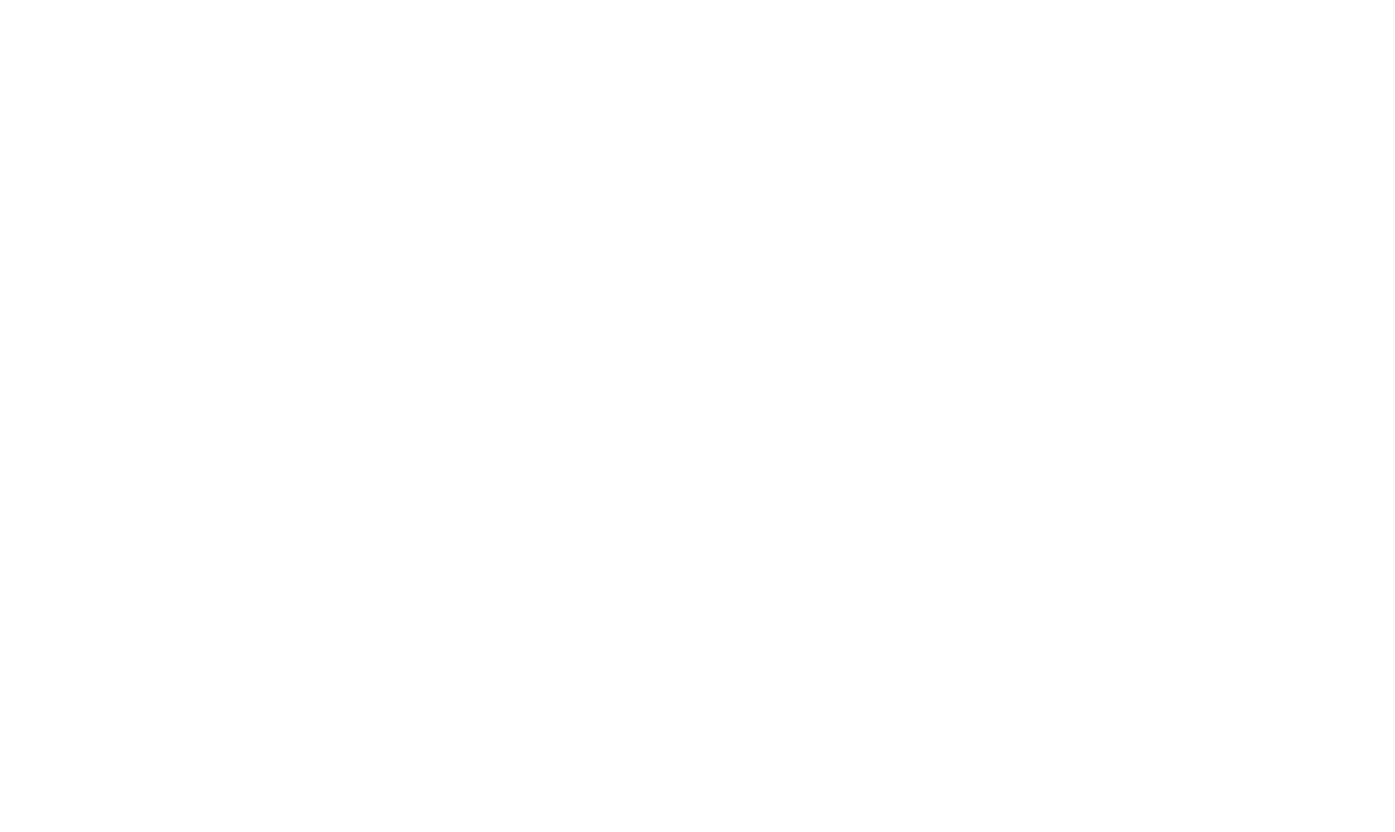
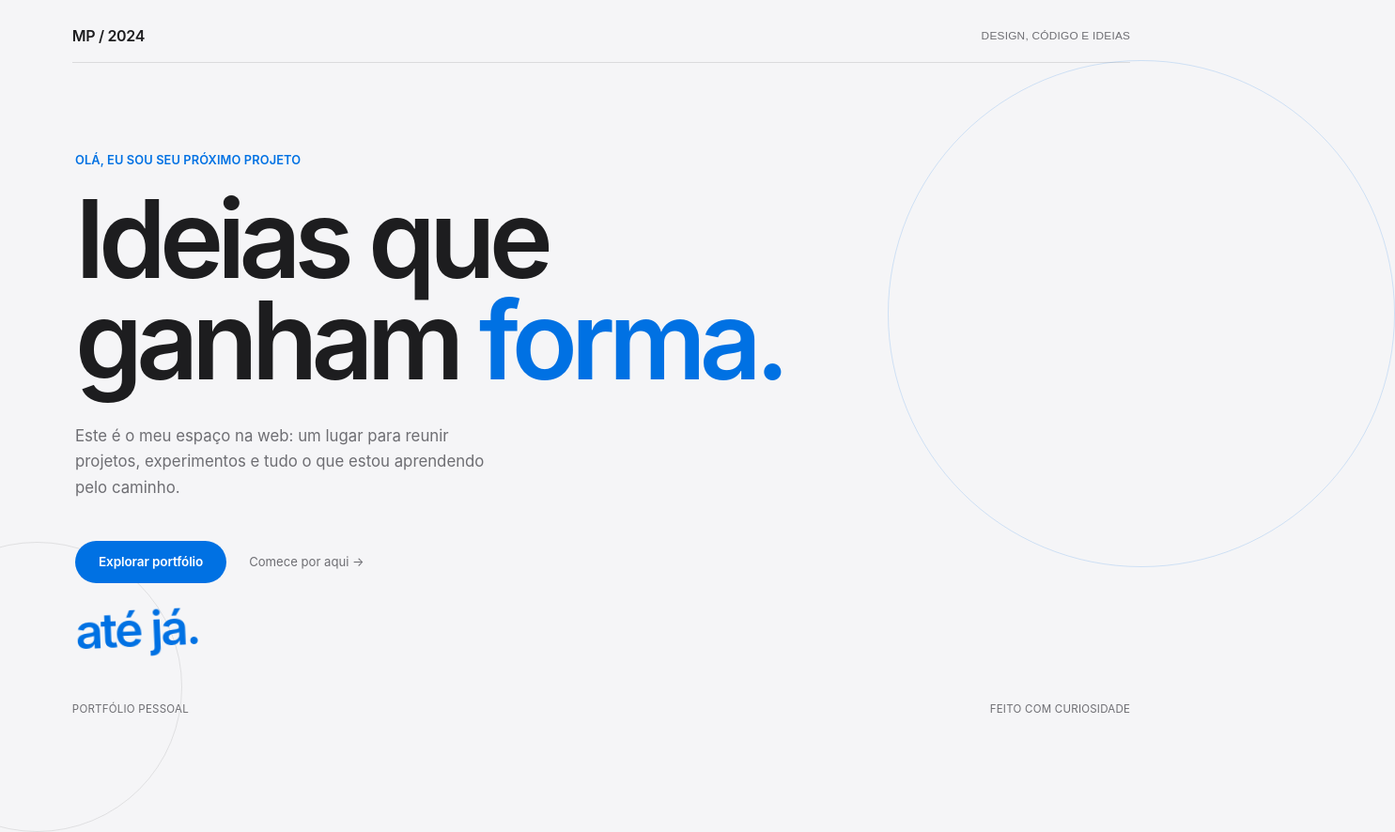
Before and after one commit to alylenha/meu_portifolio, a plain HTML site: page index.html in a window 1280 px wide. Shown: the whole page at 94% size, 1485 px wide, since content can reach past the window. Before the commit the page ends 800 px from the top, so only its background shows below. Drawn offline with Linux system fonts and the light colour scheme.

Commit message:
vida a pagina index

```diff
--- a/index.html
+++ b/index.html
@@ -1,3 +1,35 @@
-<html>
+<!DOCTYPE html>
+<html lang="pt-BR">
+<head>
+	<meta charset="UTF-8">
+	<meta name="viewport" content="width=device-width, initial-scale=1.0">
+	<title>Bem-vindo | Meu portfólio</title>
+	<link rel="stylesheet" href="style.css">
+</head>
+<body>
+	<div class="page">
+		<nav aria-label="Navegação principal">
+			<span class="mark">MP / 2024</span>
+			<span class="nav-note">Design, código e ideias</span>
+		</nav>
 
+		<main>
+			<p class="eyebrow">Olá, eu sou seu próximo projeto</p>
+			<h1>Ideias que ganham <em>forma.</em></h1>
+			<p class="intro">Este é o meu espaço na web: um lugar para reunir projetos, experimentos e tudo o que estou aprendendo pelo caminho.</p>
+			<div class="actions">
+				<button class="button" id="explore-button" type="button">Explorar portfólio</button>
+				<span class="hint" id="message" aria-live="polite">Comece por aqui →</span>
+			</div>
+			<div class="signature" aria-hidden="true">até já.</div>
+		</main>
+
+		<footer class="footer">
+			<span>Portfólio pessoal</span>
+			<span>Feito com curiosidade</span>
+		</footer>
+	</div>
+
+	<script src="script.js"></script>
+</body>
 </html>
--- /dev/null
+++ b/script.js
@@ -0,0 +1,8 @@
+const exploreButton = document.querySelector('#explore-button');
+const message = document.querySelector('#message');
+
+exploreButton.addEventListener('click', () => {
+	message.textContent = 'Novidades chegando em breve ✦';
+	exploreButton.textContent = 'Em construção';
+	exploreButton.setAttribute('aria-label', 'Portfólio em construção');
+});
--- /dev/null
+++ b/style.css
@@ -0,0 +1,191 @@
+:root {
+	--ink: #1d1d1f;
+	--muted: #6e6e73;
+	--paper: #f5f5f7;
+	--accent: #0071e3;
+	--accent-dark: #0066cc;
+	--line: rgba(29, 29, 31, 0.12);
+}
+
+* { box-sizing: border-box; }
+
+body {
+	margin: 0;
+	min-height: 100vh;
+	color: var(--ink);
+	background: var(--paper);
+	font-family: -apple-system, BlinkMacSystemFont, "Segoe UI", sans-serif;
+	overflow-x: hidden;
+}
+
+.page {
+	min-height: 100vh;
+	position: relative;
+	display: flex;
+	flex-direction: column;
+	padding: 28px clamp(24px, 6vw, 88px) 42px;
+	isolation: isolate;
+}
+
+.page::before,
+.page::after {
+	content: "";
+	position: absolute;
+	z-index: -1;
+	border: 1px solid rgba(0, 113, 227, 0.16);
+	border-radius: 50%;
+	pointer-events: none;
+}
+
+.page::before {
+	width: 42vw;
+	height: 42vw;
+	min-width: 360px;
+	min-height: 360px;
+	top: 8%;
+	right: -16%;
+}
+
+.page::after {
+	width: 24vw;
+	height: 24vw;
+	min-width: 220px;
+	min-height: 220px;
+	bottom: -10%;
+	left: -9%;
+	border-color: rgba(29, 29, 31, 0.1);
+}
+
+nav {
+	display: flex;
+	align-items: center;
+	justify-content: space-between;
+	border-bottom: 1px solid var(--line);
+	padding-bottom: 18px;
+	animation: appear 0.8s ease both;
+}
+
+.mark {
+	color: var(--ink);
+	font-size: 1rem;
+	font-weight: 600;
+	letter-spacing: -0.02em;
+	text-transform: uppercase;
+}
+
+.nav-note {
+	color: var(--muted);
+	font: 0.74rem/1.2 Arial, sans-serif;
+	letter-spacing: 0.02em;
+	text-transform: uppercase;
+}
+
+main {
+	width: min(100%, 1120px);
+	margin: auto;
+	padding: 12vh 0 8vh;
+}
+
+.eyebrow {
+	margin: 0 0 22px;
+	color: var(--accent);
+	font-size: 0.8rem;
+	font-weight: 600;
+	letter-spacing: 0.01em;
+	text-transform: uppercase;
+	animation: slide-up 0.7s 0.15s ease both;
+}
+
+h1 {
+	max-width: 780px;
+	margin: 0;
+	font-size: clamp(3.5rem, 9vw, 8.5rem);
+	font-weight: 600;
+	line-height: 0.94;
+	letter-spacing: -0.06em;
+	animation: slide-up 0.8s 0.25s ease both;
+}
+
+h1 em {
+	color: var(--accent);
+	font-style: normal;
+}
+
+.intro {
+	max-width: 460px;
+	margin: 34px 0 0;
+	color: var(--muted);
+	font: 1.05rem/1.65 -apple-system, BlinkMacSystemFont, "Segoe UI", sans-serif;
+	animation: slide-up 0.8s 0.4s ease both;
+}
+
+.actions {
+	display: flex;
+	align-items: center;
+	gap: 24px;
+	margin-top: 42px;
+	animation: slide-up 0.8s 0.55s ease both;
+}
+
+.button {
+	border: 0;
+	border-radius: 980px;
+	padding: 16px 25px;
+	color: #fff;
+	background: var(--accent);
+	cursor: pointer;
+	font: 600 0.85rem/1 -apple-system, BlinkMacSystemFont, "Segoe UI", sans-serif;
+	letter-spacing: -0.01em;
+	transition: transform 0.2s ease, background 0.2s ease, box-shadow 0.2s ease;
+}
+
+.button:hover,
+.button:focus-visible {
+	background: var(--accent-dark);
+	transform: translateY(-3px);
+	box-shadow: 0 8px 20px rgba(0, 113, 227, 0.2);
+	outline: none;
+}
+
+.hint {
+	color: var(--muted);
+	font: 0.82rem/1.4 -apple-system, BlinkMacSystemFont, "Segoe UI", sans-serif;
+}
+
+.signature {
+	align-self: flex-end;
+	color: var(--accent);
+	font-size: clamp(2rem, 4vw, 3.5rem);
+	font-weight: 600;
+	letter-spacing: -0.05em;
+	animation: float 4s ease-in-out infinite;
+}
+
+.footer {
+	display: flex;
+	justify-content: space-between;
+	gap: 20px;
+	color: var(--muted);
+	font: 0.72rem/1.4 -apple-system, BlinkMacSystemFont, "Segoe UI", sans-serif;
+	letter-spacing: 0.02em;
+	text-transform: uppercase;
+}
+
+@keyframes appear { from { opacity: 0; } to { opacity: 1; } }
+@keyframes slide-up {
+	from { opacity: 0; transform: translateY(24px); }
+	to { opacity: 1; transform: translateY(0); }
+}
+@keyframes float {
+	0%, 100% { transform: rotate(-4deg) translateY(0); }
+	50% { transform: rotate(-1deg) translateY(-8px); }
+}
+
+@media (max-width: 600px) {
+	.page { padding-top: 22px; }
+	.nav-note { display: none; }
+	main { padding: 14vh 0 10vh; }
+	.actions { align-items: flex-start; flex-direction: column; gap: 14px; }
+	.signature { margin-top: 48px; }
+	.footer { flex-direction: column; gap: 6px; }
+}
```
